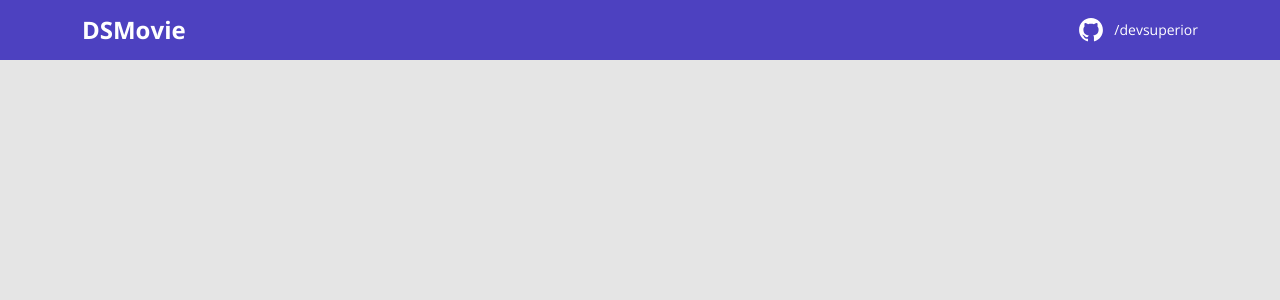
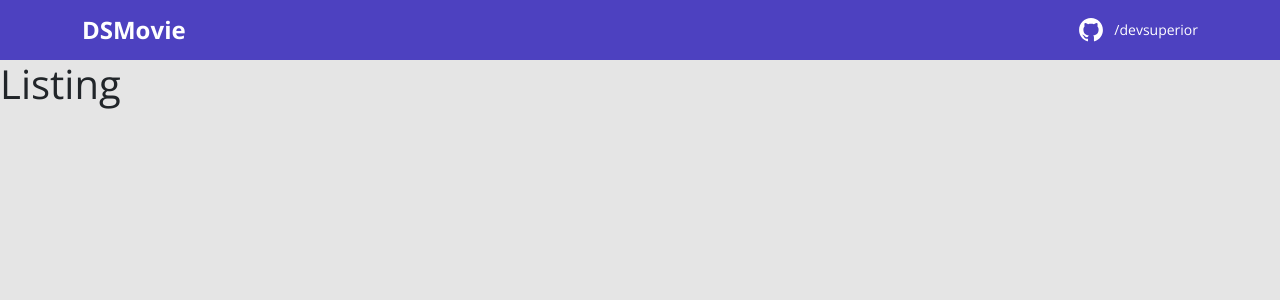
Before and after one commit to Eduardo-JReis/dsmovie, a React (Create React App) app in the folder frontend/: page / in a window 1280 px wide. Shown: the top 300 px of the page. Built offline with nearby package versions, Linux system fonts and the light colour scheme.

Commit message:
feat: routes

```diff
--- a/frontend/package.json
+++ b/frontend/package.json
@@ -14,6 +14,7 @@
     "react": "^17.0.2",
     "react-dom": "^17.0.2",
     "react-icons": "^4.3.1",
+    "react-router-dom": "^6.2.1",
     "react-scripts": "5.0.0",
     "typescript": "^4.4.2",
     "web-vitals": "^2.1.0"
@@ -41,5 +42,8 @@
       "last 1 firefox version",
       "last 1 safari version"
     ]
+  },
+  "devDependencies": {
+    "@types/react-router-dom": "^5.3.2"
   }
 }
--- a/frontend/src/App.tsx
+++ b/frontend/src/App.tsx
@@ -1,9 +1,24 @@
-import React from 'react';
-import { NavBar } from './components/NavBar';
+import {
+  BrowserRouter,
+  Routes,
+  Route
+} from "react-router-dom";
+import { Listing } from './pages/Listing';
+import { Form } from './pages/Form';
+import { NavBar } from "./components/NavBar";
+
 
 function App() {
   return (
-   <NavBar />
+    <BrowserRouter>
+      <NavBar />
+      <Routes>
+        <Route path="/" element={<Listing />} />
+        <Route path="/form">
+          <Route path=":movieId" element={<Form />} />
+        </Route>
+      </Routes>
+    </BrowserRouter>
   );
 }
 
--- /dev/null
+++ b/frontend/src/pages/Form/index.tsx
@@ -0,0 +1,5 @@
+export const Form = () => {
+  return (
+    <h1>Form</h1>
+  );
+}
--- /dev/null
+++ b/frontend/src/pages/Listing/index.tsx
@@ -0,0 +1,5 @@
+export const Listing = () => {
+  return (
+    <h1>Listing</h1>
+  );
+}
```
Also changed, not shown: 1 other file (tests, documents, lock files or other folders).
